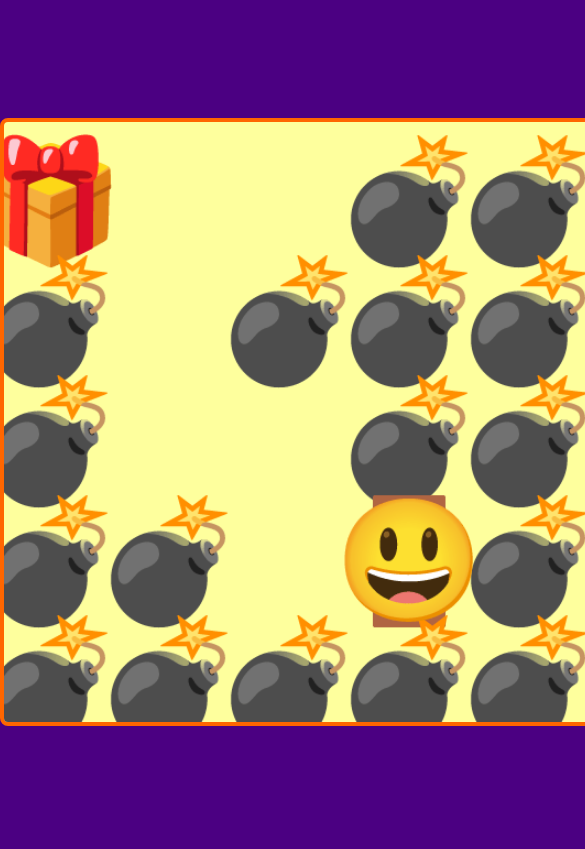
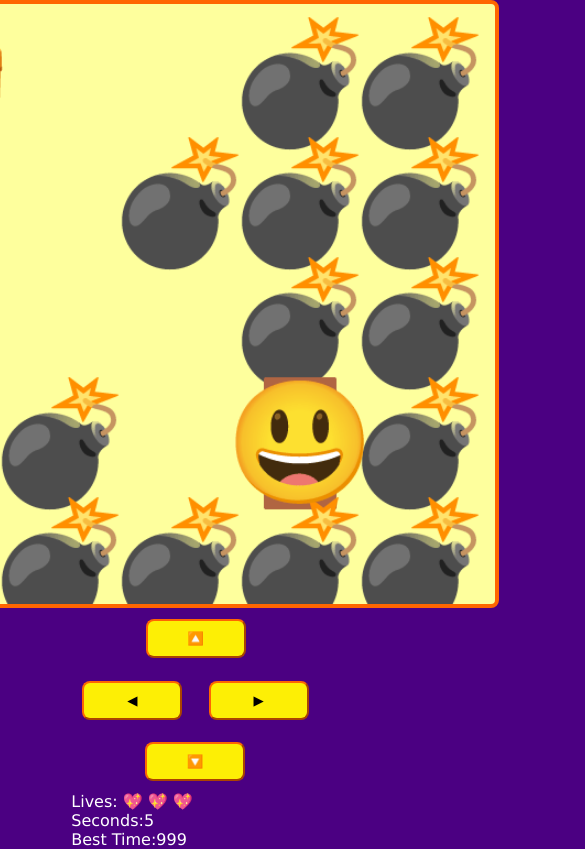
Before and after one commit to miguelNunesDev/doodle-mini-game, a plain HTML site: page index.html in a window 390 px wide. Shown: the top 849 px of the page, 585 px wide, since content can reach past the window. Drawn offline with Linux system fonts and the light colour scheme.

Commit message:
FIXED: mobile vertical view

```diff
--- a/style.css
+++ b/style.css
@@ -54,5 +54,7 @@ p {
 }
 
 @media (max-width: 440px) {
-
+	.game-container {
+		flex-direction: column;
 	}
+}
```
Lines whose indentation alone changed are shown as unchanged.
